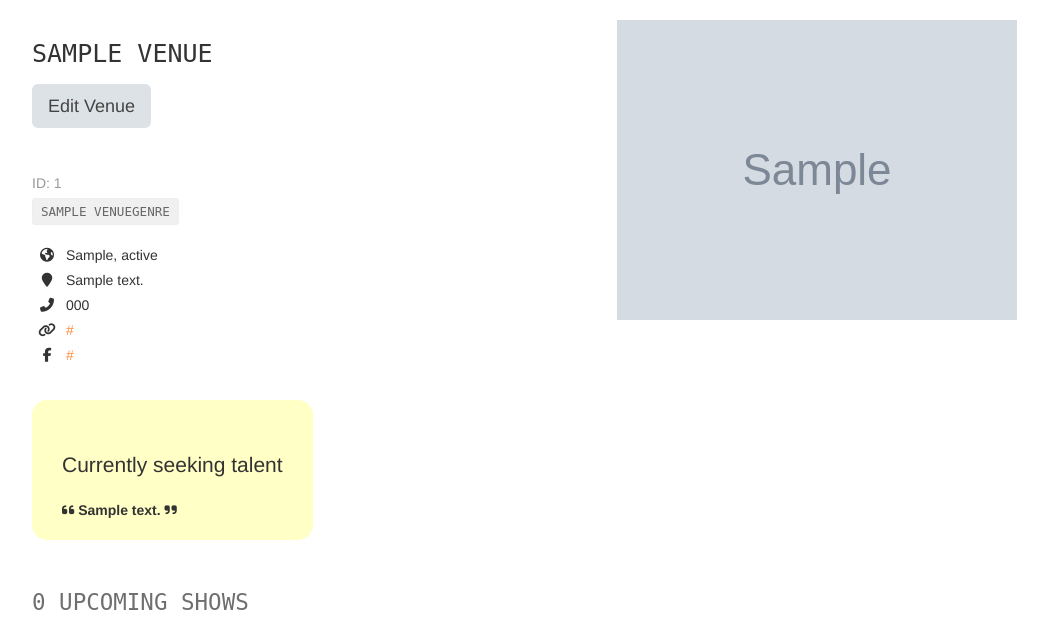
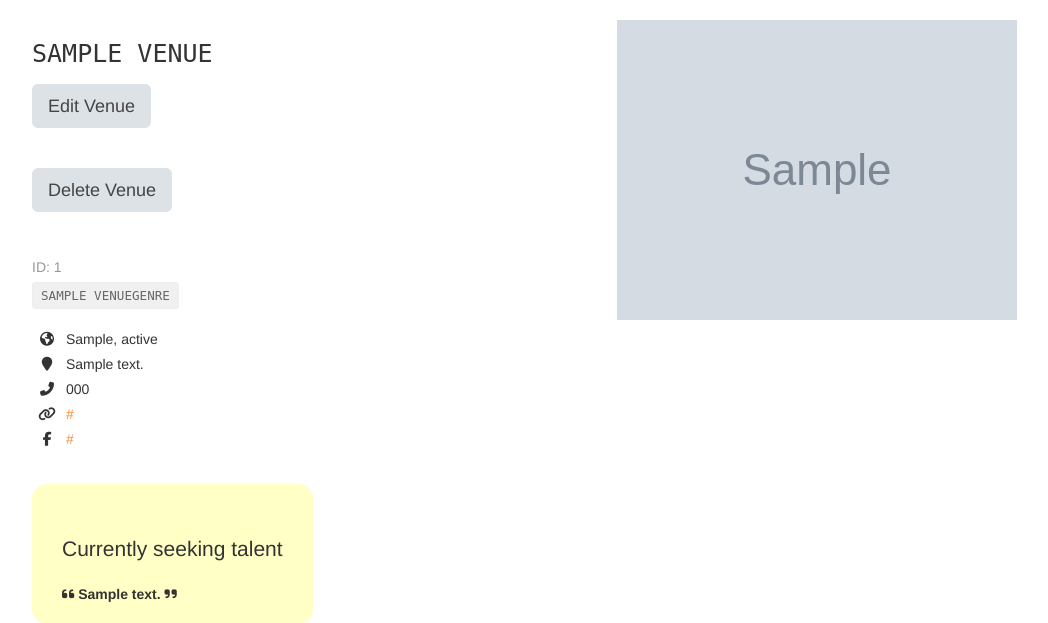
Before and after one commit to abira125/fyyur, a Flask app: page /venues/1 in a window 1280 px wide. Shown: the part 60-683 px from the top of the page, without its empty margins (38-1086 px from the left). Run offline with Flask 2, Linux system fonts and the light colour scheme; tables that the repository leaves empty hold one stand-in row (values such as "Sample post"); grey boxes marked "Sample" are stand-in pictures; some libraries are stand-ins or nearby versions.

Commit message:
delete url_for not working, hitting get

```diff
--- a/app.py
+++ b/app.py
@@ -500,7 +500,22 @@ def delete_venue(venue_id):
 
   # BONUS CHALLENGE: Implement a button to delete a Venue on a Venue Page, have it so that
   # clicking that button delete it from the db then redirect the user to the homepage
-  return None
+  try:
+    print("here")
+    venue = Venue.query.get(id=venue_id)
+    db.session.delete(venue)
+    db.session.commit()
+    flash('Venue '+venue.name+'deleted successfully')
+    return url_for('venues')
+
+  except Exception as e:
+    flash('Error occured while deleting venue ' + venue.name)
+    print("Error in deleting venue:: ",e)
+    print(traceback.format_exc())
+    db.session.rollback()
+    abort(500)
+  finally:
+    db.session.close()
 
 #  Artists
 #  ----------------------------------------------------------------
--- a/templates/pages/show_venue.html
+++ b/templates/pages/show_venue.html
@@ -8,6 +8,10 @@
 		</h1>
 		<div id="edit_venue">
 			<a href="{{ url_for('edit_venue', venue_id=venue.id) }}"><button class="btn btn-default btn-lg">Edit Venue</button></a>
+			<br><br><br>
+		</div>
+		<div id="delete_venue">
+			<a href="{{ url_for('delete_venue', venue_id=venue.id) }}"><button class="btn btn-default btn-lg">Delete Venue</button></a>
 			<br><br><br>
 		</div>
 		<p class="subtitle">
```
